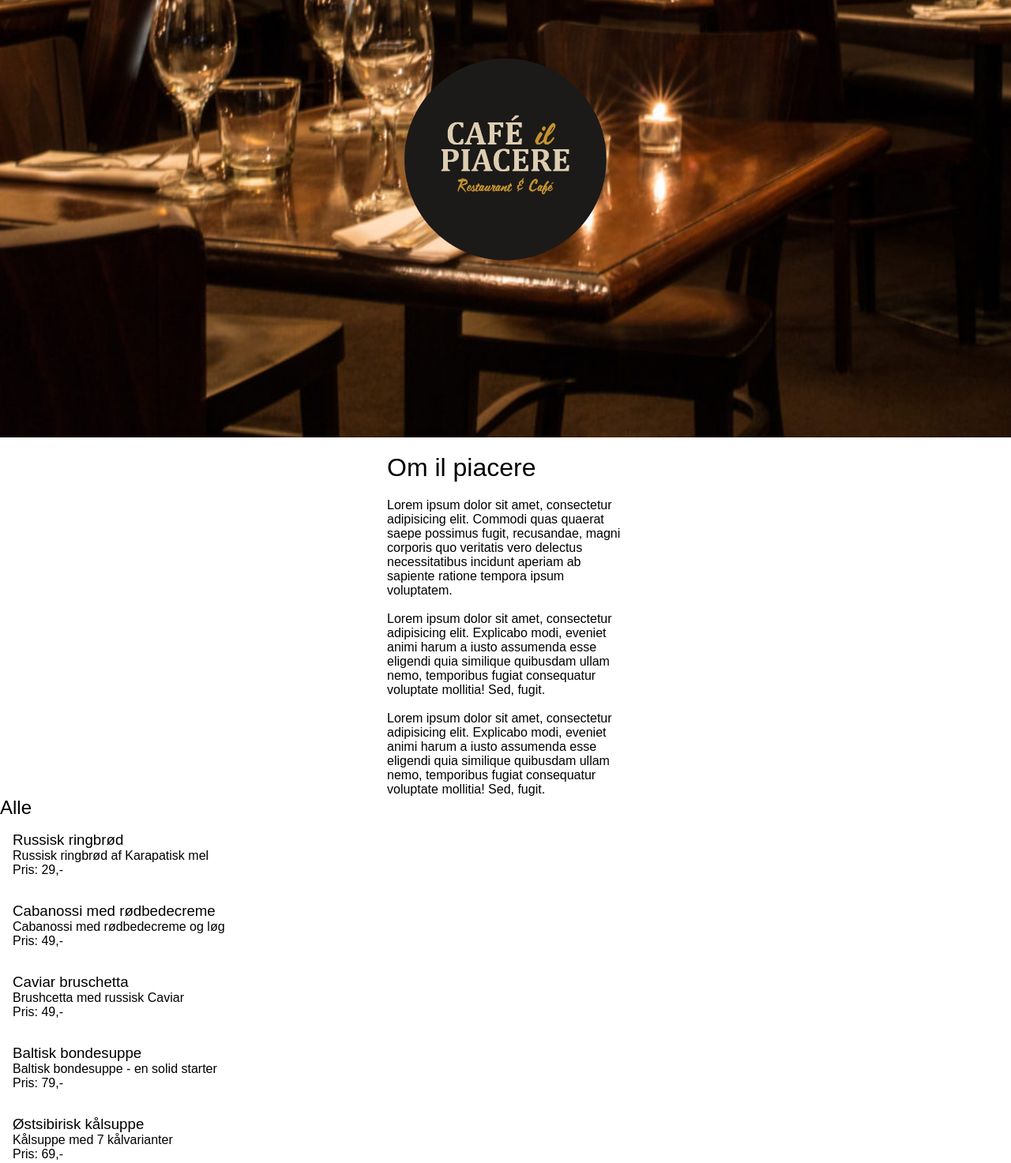
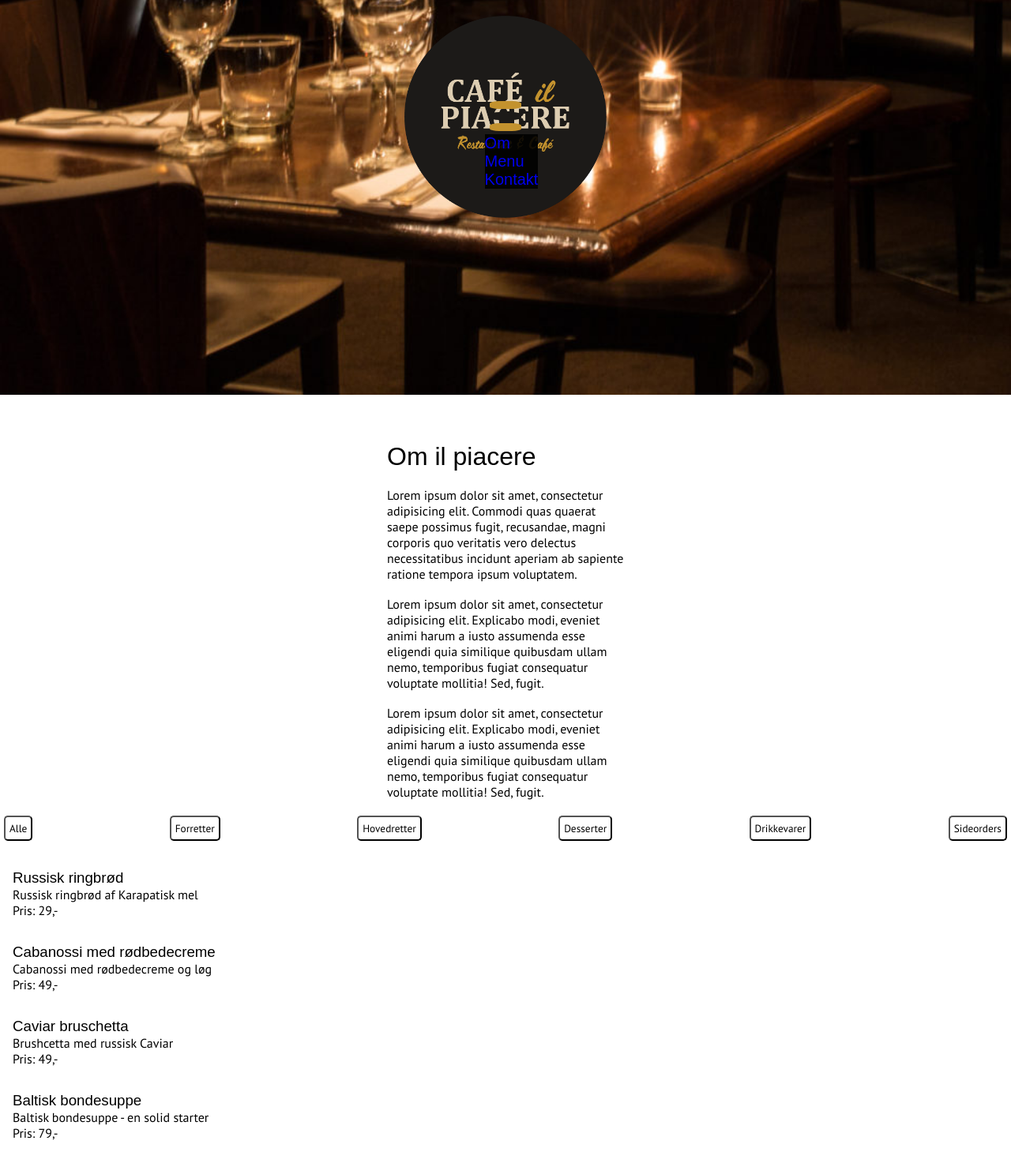
Before and after one commit to mBoegvald/piacere, a plain HTML site: page index.html in a window 1280 px wide. Shown: the part 300-1773 px from the top of the page at 79% size. Drawn offline with Linux system fonts and the light colour scheme.

Commit message:
nav - absolute

```diff
--- a/index.html
+++ b/index.html
@@ -4,6 +4,8 @@
 <head>
     <meta charset="UTF-8">
     <title>Document</title>
+
+    <link href="https://fonts.googleapis.com/css?family=PT+Sans" rel="stylesheet">
 </head>
 <style>
     * {
@@ -13,8 +15,31 @@
 
     .mobile_nav {
         display: flex;
+        position:absolute;
+        z-index: 1;
+        top: 53vh;
+        width: 100%;
+        flex-direction: column;
+    }
+
+    .mobile_nav_menu {
+        margin-left: auto;
+        margin-right: auto;
+        padding-left: 15px;
+        max-height: 200px;
+
+    }
 
 
+    li {
+        list-style: none;
+        background-color: rgb(0, 0, 0);
+        background-color: rgba(0, 0, 0, 0.9);
+
+    }
+
+    li a {
+        text-decoration: none;
     }
 
     .nav_logo {
@@ -28,17 +53,39 @@
         transition: 0.4s;
         -webkit-appearance: none;
         background-color: transparent;
+        z-index: 1;
+        margin-left: auto;
+        margin-right: auto;
+
     }
+
+
 
     .bar1,
     .bar2,
     .bar3 {
-        width: 20px;
-        height: 3px;
+        width: 40px;
+        height: 10px;
         background-color: #C3922E;
         margin: 4px 0;
         transition: 0.4s;
         border-radius: 30%;
+    }
+
+    .bar2 {
+        background-color: #1C1A18;
+    }
+
+    .change .bar1 {
+        transform: rotate(-45deg) translate(-9px, 12px);
+    }
+
+    .change .bar2 {
+        opacity: 0;
+    }
+
+    .change .bar3 {
+        transform: rotate(45deg) translate(-7px, -10px);
     }
 
     .hero {
@@ -100,7 +147,8 @@
         font-style: normal;
         font-weight: 400;
         max-width: 300px;
-        margin: 20px auto;
+        margin: 60px auto 20px;
+        transition: 1s;
 
     }
 
@@ -125,15 +173,53 @@
         font-family: 'PT Sans', sans-serif;
     }
 
+    #menu_knapper {
+        display: flex;
+        justify-content: space-between;
+        margin: 20px 5px;
+
+    }
+
+    .menu_item {
+        border-radius: 5px;
+        background: #FFF;
+        font-family: 'PT Sans', sans-serif;
+        padding: 5px;
+
+
+    }
+
+
+
+    .mobile_nav_menu a {
+        padding: 10px 20
+        text-decoration: none;
+        font-size: 20px;
+        transition: 0.3s;
+        font-family: 'franklin-gothic-urw-comp', sans-serif;
+
+
+    }
+
+    .menu_item:focus {
+        background: black;
+    }
+
+
+
+    .sticky {
+        position: fixed;
+        top: 0vh;
+        width: 100%;
+        margin-left: auto;
+        margin-right: auto;
+        margin-top: 10px;
+    }
 </style>
 
 <body>
     <nav class="mobile_nav">
 
-
-
-        <a href="" class="nav_logo">
-        </a>
         <button class="burger">
             <div class="bar1"></div>
             <div class="bar2"></div>
@@ -143,9 +229,9 @@
 
 
         <ul class="mobile_nav_menu">
-            <li><a href="#">Om</a></li>
-            <li><a href="#">Menu</a></li>
-            <li><a href="#">Kontakt</a></li>
+            <li><a href="index.html#om">Om</a></li>
+            <li><a href="index.html#menu">Menu</a></li>
+            <li><a href="index.html#kontakt">Kontakt</a></li>
         </ul>
     </nav>
 
@@ -171,8 +257,16 @@
 
         </div>
         <div id="menu">
+            <div id="menu_knapper">
+                <button class="menu_item" data_kategori="alle">Alle</button>
+                <button class="menu_item" data_kategori="forretter">Forretter</button>
+                <button class="menu_item" data_kategori="hovedretter">Hovedretter</button>
+                <button class="menu_item" data_kategori="desserter">Desserter</button>
+                <button class="menu_item" data_kategori="drikkevarer">Drikkevarer</button>
+                <button class="menu_item" data_kategori="sideorders">Sideorders</button>
+            </div>
 
-            <h2 class="menu_h2"></h2>
+
             <main class="retter_container">
                 <section class="data_container"></section>
             </main>
@@ -217,7 +311,6 @@
 
         function visRetter() {
             let temp = document.querySelector(".data_template");
-            document.querySelector(".menu_h2").textContent = madFilter;
             //løb personlisten igennem og lav en klon
             retter.forEach(retter => {
                 if (retter.kategori == madFilter || madFilter == "alle") {
@@ -237,6 +330,25 @@
             })
         }
 
+
+        let navbar = document.querySelector(".mobile_nav");
+        let sticky = navbar.offsetTop;
+
+        window.onscroll = function() {
+            if (window.pageYOffset >= sticky)
+                navbar.classList.add("sticky")
+            else {
+                navbar.classList.remove("sticky");
+            }
+        }
+
+        document.querySelector(".burger").addEventListener("click", toggleMenu);
+
+        function toggleMenu() {
+            document.querySelector("ul").classList.toggle("overlay");
+            document.querySelector(".burger").classList.toggle("change");
+            document.querySelector(".mobile_nav_menu").classList.toggle("show");
+        }
     </script>
 </body>
 
```
